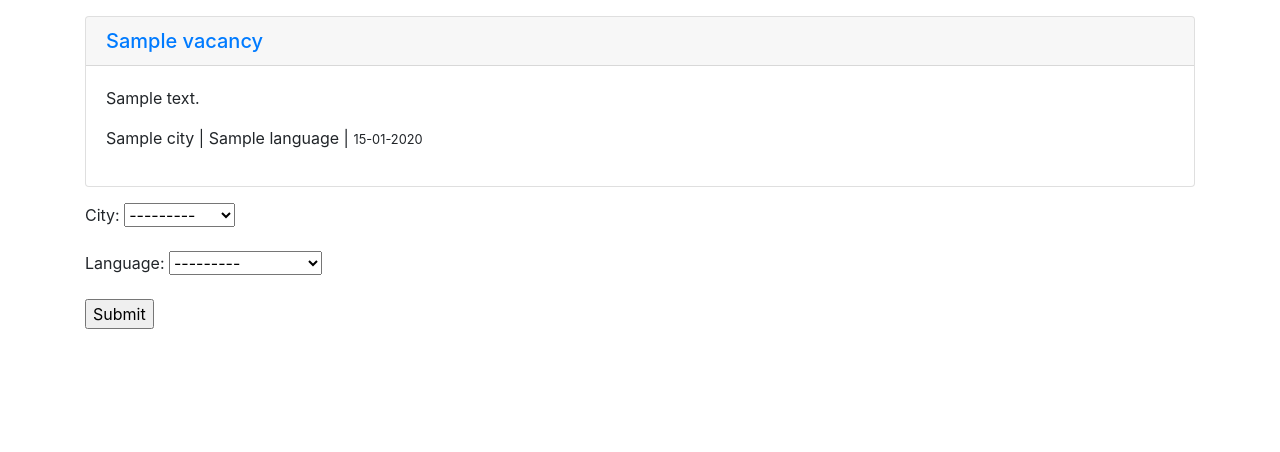
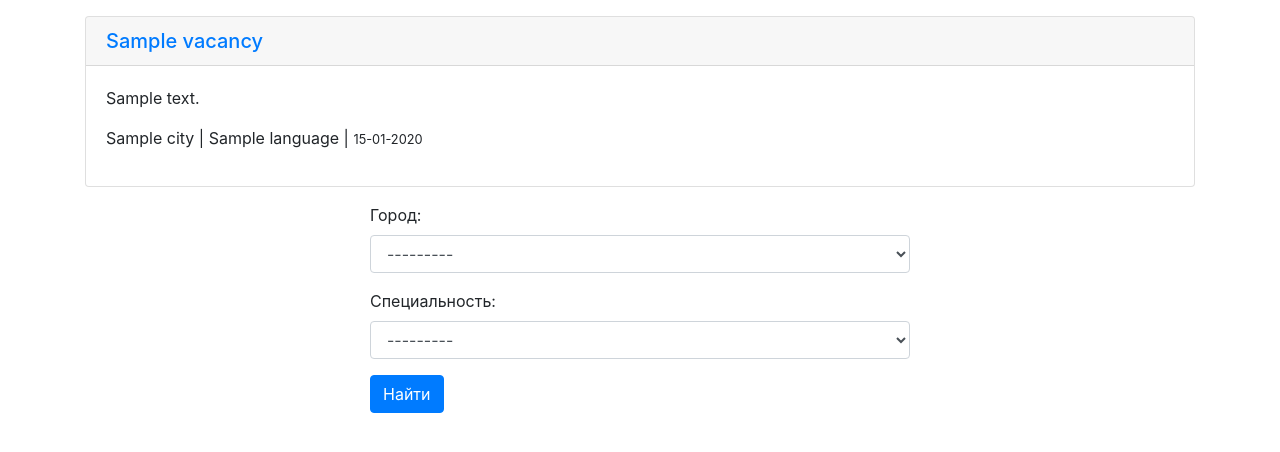
Before and after one commit to Tolstova/Python, a Django app: template src/scraping/templates/scraping/home.html in a window 1280 px wide. Shown: the part 56-508 px from the top of the page. Run offline with Django 3.2, Linux system fonts and the light colour scheme; the template is opened without the code that fills it: values that come from a table or form of the project are taken from there, others are empty; tables that the repository leaves empty hold one stand-in row (values such as "Sample post"); some libraries are stand-ins or nearby versions.

Commit message:
8d_beforel37

```diff
--- a/src/scraping/forms.py
+++ b/src/scraping/forms.py
@@ -4,5 +4,11 @@ from scraping.models import City, Language
 
 
 class FindForm(forms.Form):
-    city = forms.ModelChoiceField(queryset=City.objects.all())
-    language = forms.ModelChoiceField(queryset=Language.objects.all())
+    city = forms.ModelChoiceField(
+        queryset=City.objects.all(), to_field_name="slug", required=False,
+        widget=forms.Select(attrs={'class':'form-control'}),
+        label='Город')
+    language = forms.ModelChoiceField(
+        queryset=Language.objects.all(), to_field_name="slug", required=False,
+        widget=forms.Select(attrs={'class':'form-control'}),
+        label='Специальность')
--- a/src/scraping/templates/scraping/home.html
+++ b/src/scraping/templates/scraping/home.html
@@ -11,10 +11,23 @@
                   <p>{{obj.city.name}} | {{obj.language.name}} | <small>{{obj.timestamp | date:"d-m-Y"}}</small>  </p>
                </div>
             </div>
+    {% empty %}
+       <div class="row">
+        <div class="col-md-6 mx-auto">
+            <h3>К сожалению, по Вашему запросу ничего не найдено</h3>
+         </div>
+       </div>
+    {% endfor %}
 
-    {% endfor %}
-        <form method = "GET" action="">
-          {{form.as_p}}
-            <input type="submit" value="Submit">
-        </form>
+    <div class="row">
+        <div class="col-md-6 mx-auto">
+             <form method = "GET" action="">
+                  <div class="form-group">
+                    {{form.as_p}}
+                  </div>
+                    <button type="submit" class="btn btn-primary">Найти</button>
+            </form>
+        </div>
+    </div>
+
   {% endblock %}
```
